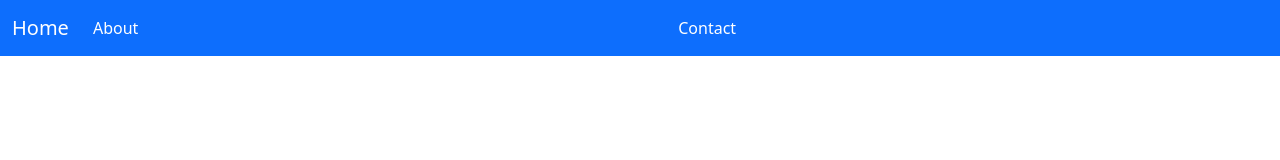
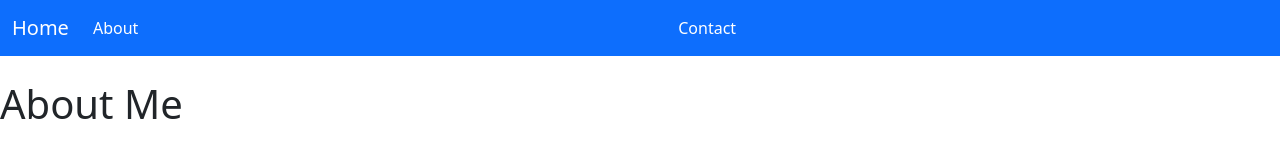
Before and after one commit to azllf9/schoolhouse-website-, a plain HTML site: page about.html in a window 1280 px wide. Drawn offline with nearby package versions, Linux system fonts and the light colour scheme.

Commit message:
to put in the middle

```diff
--- a/about.html
+++ b/about.html
@@ -29,6 +29,8 @@
           </div>
         </div>
       </nav>
+      <br>
+      <h1 style="display: flex;text-align: center;">About Me</h1>
     <script src="https://cdn.jsdelivr.net/npm/bootstrap@5.3.0-alpha3/dist/js/bootstrap.bundle.min.js" integrity="sha384-ENjdO4Dr2bkBIFxQpeoTz1HIcje39Wm4jDKdf19U8gI4ddQ3GYNS7NTKfAdVQSZe" crossorigin="anonymous"></script>
   </body>
 </html>
```
